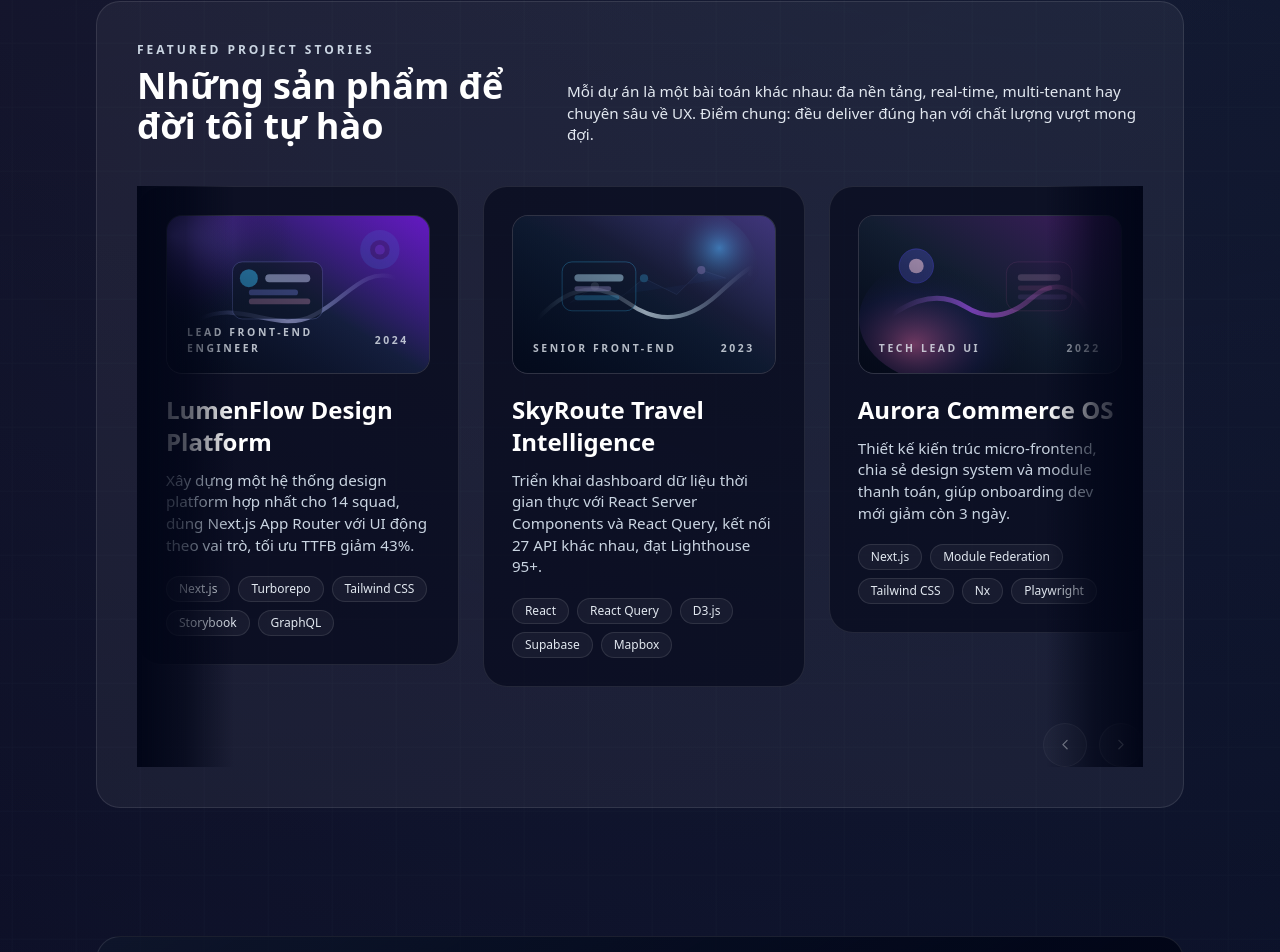
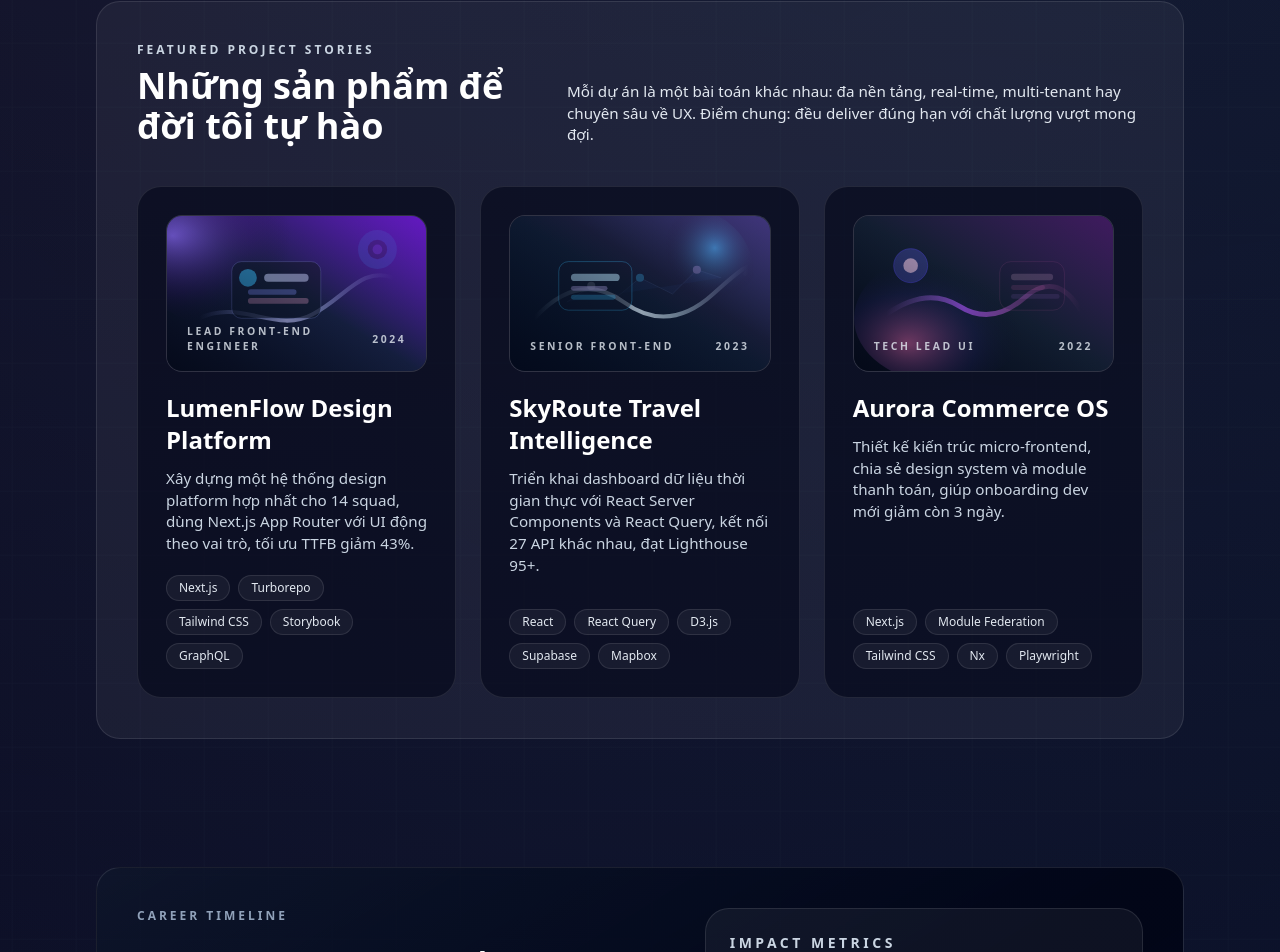
Before and after one commit to locbh3010/portfolio, a Next.js app: page / in a window 1280 px wide. Shown: the part 2209-3161 px from the top of the page. Built offline with nearby package versions, Linux system fonts and the light colour scheme.

Commit message:
Refactor Home component by removing Embla Carousel integration and updating project card layout with framer-motion for improved animations.

```diff
--- a/src/app/page.tsx
+++ b/src/app/page.tsx
@@ -3,8 +3,6 @@
 import type { MouseEvent } from "react";
 import { useCallback, useEffect, useState } from "react";
 
-import type { EmblaCarouselType } from "embla-carousel";
-import useEmblaCarousel from "embla-carousel-react";
 import { motion, type Transition, type Variants } from "framer-motion";
 import Image from "next/image";
 import Link from "next/link";
@@ -193,26 +191,6 @@ export default function Home() {
 	const [activeSection, setActiveSection] = useState<string>(
 		navItems[0]?.id ?? ""
 	);
-	const [emblaRef, emblaApi] = useEmblaCarousel({
-		align: "start",
-		containScroll: "trimSnaps",
-		loop: false,
-	});
-	const [canScrollPrev, setCanScrollPrev] = useState(false);
-	const [canScrollNext, setCanScrollNext] = useState(false);
-
-	const onSelect = useCallback((api: EmblaCarouselType) => {
-		setCanScrollPrev(api.canScrollPrev());
-		setCanScrollNext(api.canScrollNext());
-	}, []);
-
-	const scrollPrev = useCallback(() => {
-		emblaApi?.scrollPrev();
-	}, [emblaApi]);
-
-	const scrollNext = useCallback(() => {
-		emblaApi?.scrollNext();
-	}, [emblaApi]);
 
 	useEffect(() => {
 		const observer = new IntersectionObserver(
@@ -236,25 +214,6 @@ export default function Home() {
 
 		return () => observer.disconnect();
 	}, []);
-
-	useEffect(() => {
-		if (!emblaApi) {
-			return;
-		}
-
-		const handleSelect = () => {
-			onSelect(emblaApi);
-		};
-
-		handleSelect();
-		emblaApi.on("select", handleSelect);
-		emblaApi.on("reInit", handleSelect);
-
-		return () => {
-			emblaApi.off("select", handleSelect);
-			emblaApi.off("reInit", handleSelect);
-		};
-	}, [emblaApi, onSelect]);
 
 	const handleSpotlightMove = useCallback((event: MouseEvent<HTMLElement>) => {
 		const bounds = event.currentTarget.getBoundingClientRect();
@@ -583,75 +542,14 @@ export default function Home() {
 						</p>
 					</div>
 
-					<div className="grid gap-5 lg:hidden">
+					<motion.div
+						className="grid gap-5 sm:grid-cols-2 sm:gap-6 xl:grid-cols-3"
+						variants={fadeInStagger}
+					>
 						{projects.map((project, index) =>
-							renderProjectCard(project, index, {
-								keySuffix: "stack",
-								hoverShift: false,
-							})
+							renderProjectCard(project, index)
 						)}
-					</div>
-
-					<div className="relative hidden lg:block">
-						<div ref={emblaRef} className="overflow-hidden">
-							<div className="flex gap-6 pb-1">
-								{projects.map((project, index) =>
-									renderProjectCard(project, index, {
-										className: "flex-[0_0_70%] xl:flex-[0_0_32%]",
-										keySuffix: "carousel",
-									})
-								)}
-							</div>
-						</div>
-						<div className="pointer-events-none absolute inset-y-0 left-0 hidden w-24 bg-linear-to-r from-slate-950 via-slate-950/70 to-transparent xl:block" />
-						<div className="pointer-events-none absolute inset-y-0 right-0 hidden w-24 bg-linear-to-l from-slate-950 via-slate-950/70 to-transparent xl:block" />
-						<div className="mt-8 flex justify-end gap-3">
-							<button
-								type="button"
-								onClick={scrollPrev}
-								disabled={!canScrollPrev}
-								className="inline-flex h-11 w-11 items-center justify-center rounded-full border border-white/10 bg-white/5 text-slate-100 transition hover:border-fuchsia-500 hover:bg-fuchsia-500/20 disabled:cursor-not-allowed disabled:opacity-40"
-								aria-label="Xem dự án trước"
-							>
-								<svg
-									xmlns="http://www.w3.org/2000/svg"
-									viewBox="0 0 24 24"
-									fill="none"
-									className="h-5 w-5"
-								>
-									<path
-										d="m14.5 6.5-5 5 5 5"
-										stroke="currentColor"
-										strokeWidth="1.5"
-										strokeLinecap="round"
-										strokeLinejoin="round"
-									/>
-								</svg>
-							</button>
-							<button
-								type="button"
-								onClick={scrollNext}
-								disabled={!canScrollNext}
-								className="inline-flex h-11 w-11 items-center justify-center rounded-full border border-white/10 bg-white/5 text-slate-100 transition hover:border-fuchsia-500 hover:bg-fuchsia-500/20 disabled:cursor-not-allowed disabled:opacity-40"
-								aria-label="Xem dự án tiếp theo"
-							>
-								<svg
-									xmlns="http://www.w3.org/2000/svg"
-									viewBox="0 0 24 24"
-									fill="none"
-									className="h-5 w-5"
-								>
-									<path
-										d="m9.5 6.5 5 5-5 5"
-										stroke="currentColor"
-										strokeWidth="1.5"
-										strokeLinecap="round"
-										strokeLinejoin="round"
-									/>
-								</svg>
-							</button>
-						</div>
-					</div>
+					</motion.div>
 				</motion.section>
 
 				<motion.section
```
